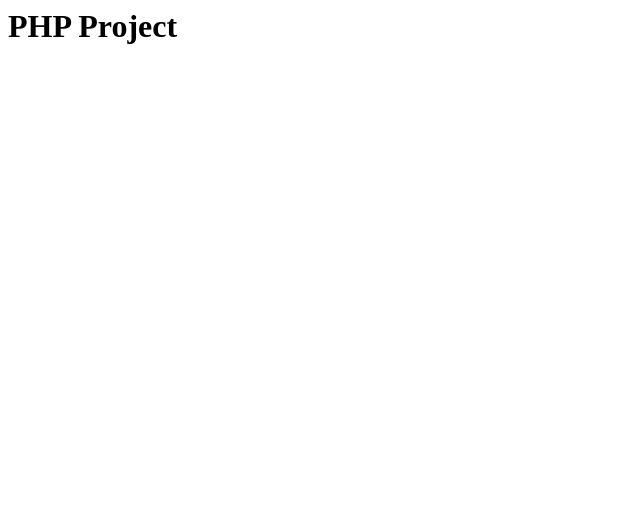
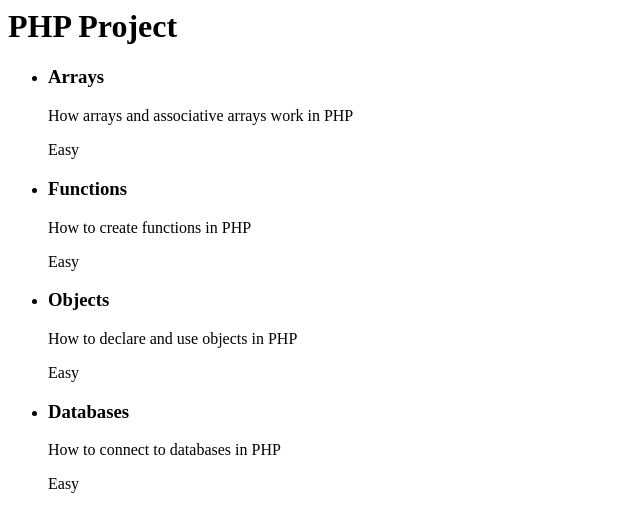
Before and after one commit to gabriel-de-azevedo/php-project, a PHP site: page / in a window 1280 px wide. Shown: the top 532 px of the page, without its empty margins (0-640 px from the left). Run offline with PHP 8.4, Linux system fonts and the light colour scheme.

Commit message:
feat: demonstrate associative arrays

```diff
--- a/index.php
+++ b/index.php
@@ -4,5 +4,43 @@
 </head>
 <body>
     <h1>PHP Project</h1>
+    <?php
+        $topics = [
+            [
+                'title' => 'Arrays',
+                'description' => 'How arrays and associative arrays work in PHP',
+                'difficulty' => 'Easy'
+            ],
+            [
+                'title' => 'Functions',
+                'description' => 'How to create functions in PHP',
+                'difficulty' => 'Easy'
+            ],
+            [
+                'title' => 'Objects',
+                'description' => 'How to declare and use objects in PHP',
+                'difficulty' => 'Easy'
+            ],
+            [
+                'title' => 'Databases',
+                'description' => 'How to connect to databases in PHP',
+                'difficulty' => 'Easy'
+            ]
+        ]
+    ?>
+    <ul>
+        <?php foreach($topics as $topic) : ?>
+            <li>
+                <h3>
+                    <?php echo $topic['title'] ?>
+                </h3>
+                <p>
+                    <?php echo $topic['description'] ?>
+                </p>
+                <p>
+                    <?php echo $topic['difficulty'] ?>
+                </p>
+            </li>
+        <?php endforeach ?>
 </body>
 </html>
```
